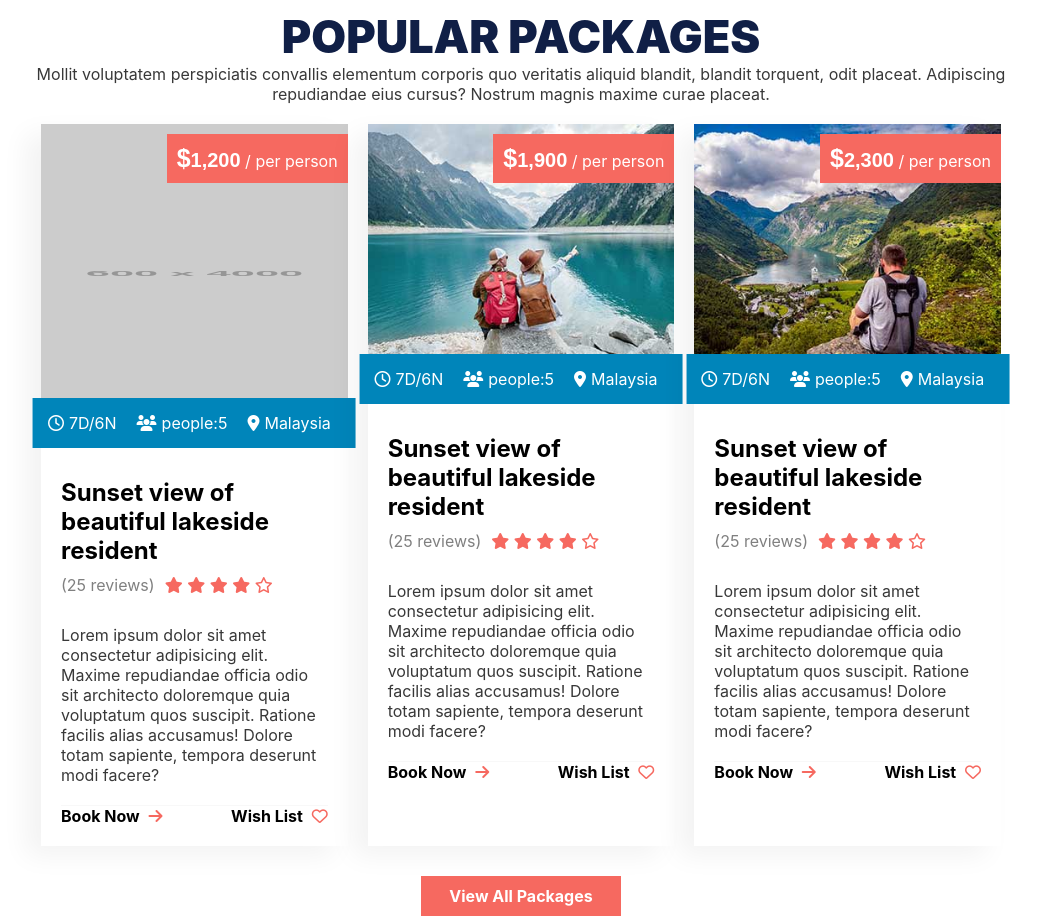
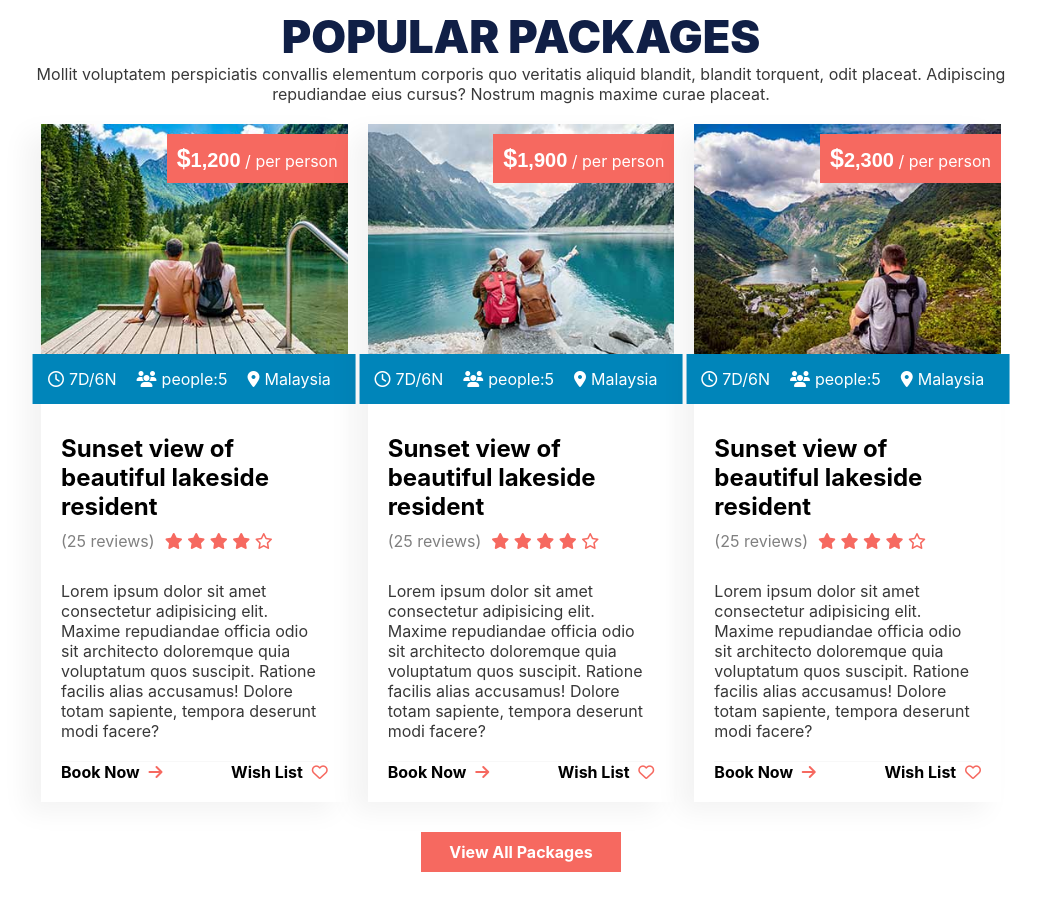
Before and after one commit to mariemhawry21/solid-invention, a plain HTML site: page index.html in a window 1280 px wide. Shown: the part 2080-3001 px from the top of the page, without its empty margins (119-1160 px from the left). Drawn offline with Linux system fonts and the light colour scheme; placeholder pictures from the web are drawn by us.

Commit message:
Update index.html

```diff
--- a/index.html
+++ b/index.html
@@ -244,7 +244,7 @@
                 <div class="cards">
                     <div class="card">
                         <div class="figure">
-                            <img src="https://placehold.co/600x4000/png" alt="explore" />
+                            <img src="./assets/img5.jpg" alt="explore" />
                             <div class="price">
                                 <span class="dolar">1,200</span> / per person
                             </div>
```
